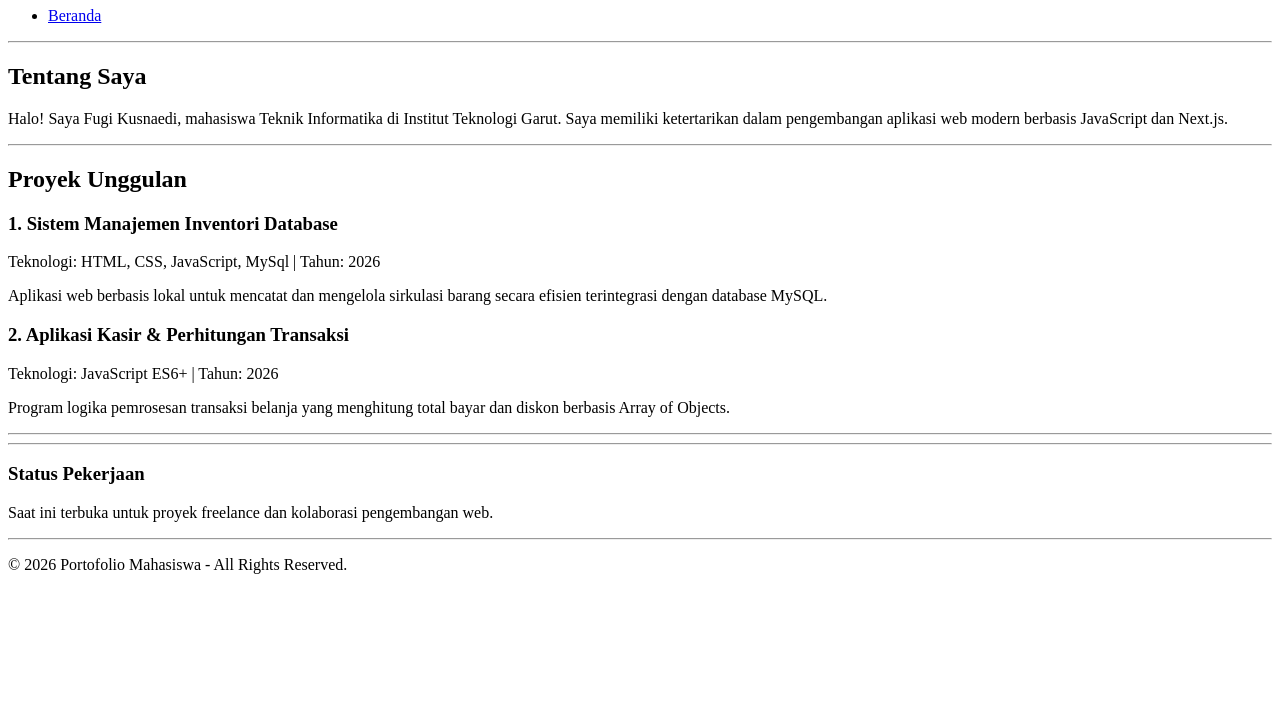
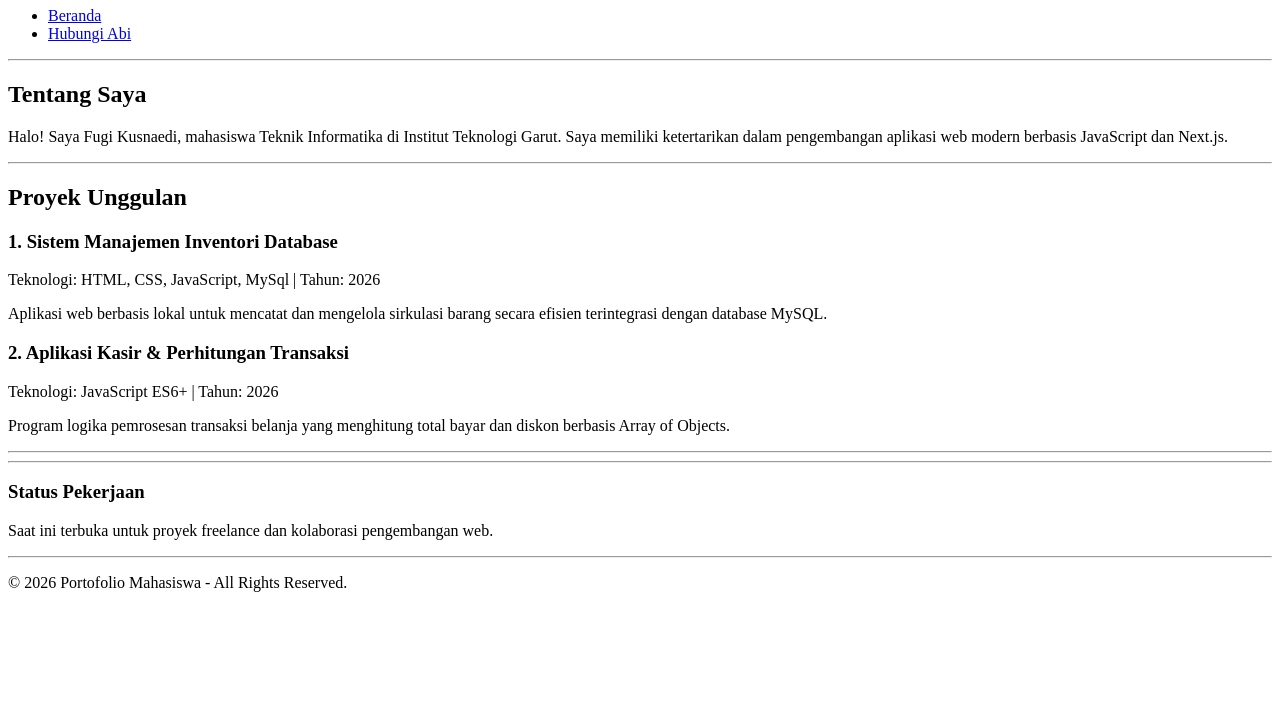
Before and after one commit to fugi-kusnaedi/Praktikum-Pemograman-Web, a plain HTML site: page Pertemuan 2/index.html in a window 1280 px wide. Shown: the part 73-800 px from the top of the page. Drawn offline with Linux system fonts and the light colour scheme.

Commit message:
Latihan P2

```diff
--- a/Pertemuan 2/index.html
+++ b/Pertemuan 2/index.html
@@ -12,6 +12,7 @@
         <nav>
             <ul>
                 <li><a href="index.html">Beranda</a></li>
+                <li><a href="kontak.html">Hubungi Abi</a></li>
             </ul>
         </nav>
     </header>
```
